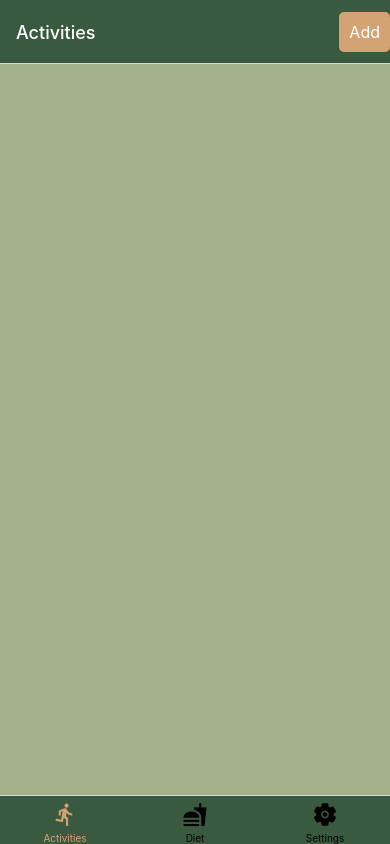
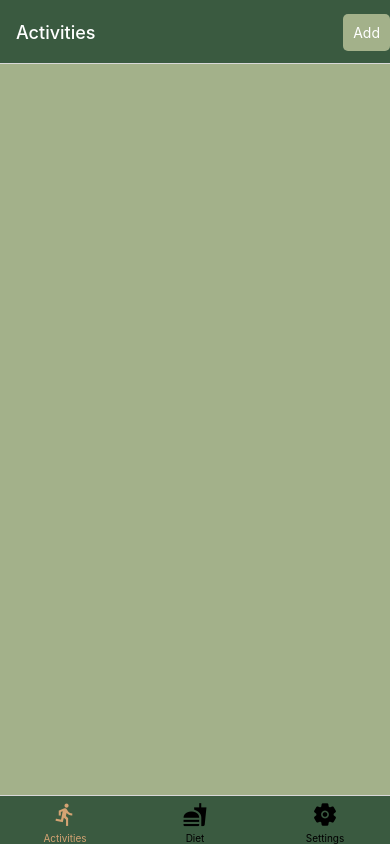
Before and after one commit to YaoyiW27/activity-diet-tracker, a React Native app: screen /Activities in a window 390 px wide. Built offline with nearby package versions, Linux system fonts and the light colour scheme.

Commit message:
changed theme settings for color and text for all screens

```diff
--- a/Screens/Activities.js
+++ b/Screens/Activities.js
@@ -1,23 +1,26 @@
-import React from 'react';
+import React, { useContext } from 'react';
 import { View, Text, TouchableOpacity, StyleSheet } from 'react-native';
 import ItemsList from '../components/ItemsList';
+import { ThemeContext } from '../context/ThemeContext';
 
 export default function Activities({ navigation }) {
+  const { themeStyles } = useContext(ThemeContext);
+
   React.useLayoutEffect(() => {
     navigation.setOptions({
       headerRight: () => (
         <TouchableOpacity
           onPress={() => navigation.navigate('AddActivity')}
-          style={styles.addButton}
+          style={[styles.addButton, { backgroundColor: themeStyles.backgroundColor }]}
         >
-          <Text style={styles.addButtonText}>Add</Text>
+          <Text style={{ color: themeStyles.textColor }}>Add</Text>
         </TouchableOpacity>
       ),
     });
-  }, [navigation]);
+  }, [navigation, themeStyles]);
 
   return (
-    <View style={styles.container}>
+    <View style={[styles.container, { backgroundColor: themeStyles.backgroundColor }]}>
       <ItemsList type="activities" />
     </View>
   );
@@ -29,15 +32,9 @@ const styles = StyleSheet.create({
     justifyContent: 'center',
     alignItems: 'stretch',
     padding: 10,
-    backgroundColor: '#a3b18a'
   },
   addButton: {
-    backgroundColor: '#d4a373',
     padding: 10,
     borderRadius: 5,
   },
-  addButtonText: {
-    color: '#fff',
-    fontSize: 16,
-  }
 });
--- a/Screens/AddActivity.js
+++ b/Screens/AddActivity.js
@@ -3,8 +3,10 @@ import { View, Text, TextInput, Alert, StyleSheet, TouchableOpacity } from 'reac
 import DropDownPicker from 'react-native-dropdown-picker';
 import DateTimePicker from '@react-native-community/datetimepicker';
 import { DataContext } from '../context/DataContext';
+import { ThemeContext } from '../context/ThemeContext';
 
 export default function AddActivity({ navigation }) {
+    const { themeStyles } = useContext(ThemeContext);
     const [activity, setActivity] = useState('');
     const [date, setDate] = useState(null);
     const [duration, setDuration] = useState('');
@@ -52,7 +54,7 @@ export default function AddActivity({ navigation }) {
 
     return (
         <View style={styles.container}>
-            <Text style={styles.label}>Activity *</Text>
+            <Text style={[styles.label, { color: themeStyles.textColor }]}>Activity *</Text>
             <DropDownPicker
                 open={open}
                 value={activity}
@@ -69,14 +71,14 @@ export default function AddActivity({ navigation }) {
                 placeholder='Select An Activity'
                 style={styles.picker}
             />
-            <Text style={styles.label}>Duration (min) *</Text>
+            <Text style={[styles.label, { color: themeStyles.textColor }]}>Duration (min) *</Text>
             <TextInput
                 style={styles.input}
                 keyboardType='numeric'
                 value={duration}
                 onChangeText={setDuration}
             />
-            <Text style={styles.label}>Date *</Text>
+            <Text style={[styles.label, { color: themeStyles.textColor }]}>Date *</Text>
             <TouchableOpacity onPress={() => setShowDatePicker(true)} style={styles.input}>
                 <Text>{displayDate}</Text>
             </TouchableOpacity>
@@ -90,10 +92,10 @@ export default function AddActivity({ navigation }) {
             )}
             <View style={styles.buttonContainer}>
                 <TouchableOpacity style={styles.button} onPress={() => navigation.goBack()}>
-                    <Text style={styles.buttonText}>Cancel</Text>
+                    <Text style={{ color: themeStyles.textColor, textAlign: 'center'}}>Cancel</Text>
                 </TouchableOpacity>
                 <TouchableOpacity style={styles.button} onPress={onSave}>
-                    <Text style={styles.buttonText}>Save</Text>
+                    <Text style={{ color: themeStyles.textColor, textAlign: 'center'}}>Save</Text>
                 </TouchableOpacity>
             </View>
         </View>
@@ -138,7 +140,7 @@ const styles = StyleSheet.create({
         flex: 0.48,
     },
     buttonText: {
-        color: '#fff',
+        color: '#000',
         textAlign: 'center',
     },
 });
--- a/Screens/AddDiet.js
+++ b/Screens/AddDiet.js
@@ -2,8 +2,10 @@ import React, { useState, useContext, useLayoutEffect } from 'react';
 import { View, Text, TextInput, Alert, StyleSheet, TouchableOpacity, Button } from 'react-native';
 import DateTimePicker from '@react-native-community/datetimepicker';
 import { DataContext } from '../context/DataContext';
+import { ThemeContext } from '../context/ThemeContext';
 
 export default function AddDiet({ navigation }) {
+    const { themeStyles } = useContext(ThemeContext);
     const [description, setDescription] = useState('');
     const [calories, setCalories] = useState('');
     const [date, setDate] = useState(new Date());
@@ -51,20 +53,20 @@ export default function AddDiet({ navigation }) {
 
     return (
         <View style={styles.container}>
-            <Text style={styles.label}>Description *</Text>
+            <Text style={[styles.label, { color: themeStyles.textColor }]}>Description *</Text>
             <TextInput
                 style={styles.input}
                 value={description}
                 onChangeText={setDescription}
             />
-            <Text style={styles.label}>Calories *</Text>
+            <Text style={[styles.label, { color: themeStyles.textColor }]}>Calories *</Text>
             <TextInput
                 style={styles.input}
                 keyboardType='numeric'
                 value={calories}
                 onChangeText={setCalories}
             />
-            <Text style={styles.label}>Date *</Text>
+            <Text style={[styles.label, { color: themeStyles.textColor }]}>Date *</Text>
             <TouchableOpacity onPress={() => setShowDatePicker(true)} style={styles.input}>
                 <Text>{formattedDate}</Text>
             </TouchableOpacity>
@@ -78,10 +80,10 @@ export default function AddDiet({ navigation }) {
             )}
             <View style={styles.buttonContainer}>
                 <TouchableOpacity style={styles.button} onPress={() => navigation.goBack()}>
-                    <Text style={styles.buttonText}>Cancel</Text>
+                    <Text style={{ color: themeStyles.textColor, textAlign: 'center'}}>Cancel</Text>
                 </TouchableOpacity>
                 <TouchableOpacity style={styles.button} onPress={onSave}>
-                    <Text style={styles.buttonText}>Save</Text>
+                    <Text style={{ color: themeStyles.textColor, textAlign: 'center'}}>Save</Text>
                 </TouchableOpacity>
             </View>
         </View>
@@ -120,7 +122,7 @@ const styles = StyleSheet.create({
       flex: 0.48,
     },
     buttonText: {
-      color: '#fff',
+      color: '#000',
       textAlign: 'center',
     },
 });
--- a/Screens/Diet.js
+++ b/Screens/Diet.js
@@ -1,23 +1,26 @@
-import React from 'react';
+import React, { useContext } from 'react';
 import { View, Text, TouchableOpacity, StyleSheet } from 'react-native';
 import ItemsList from '../components/ItemsList';
+import { ThemeContext } from '../context/ThemeContext';
 
 export default function Diet({ navigation }) {
+  const { themeStyles } = useContext(ThemeContext);
+
   React.useLayoutEffect(() => {
     navigation.setOptions({
       headerRight: () => (
         <TouchableOpacity
           onPress={() => navigation.navigate('AddDiet')}
-          style={styles.addButton}
+          style={[styles.addButton, { backgroundColor: themeStyles.backgroundColor }]}
         >
-          <Text style={styles.addButtonText}>Add</Text>
+          <Text style={{ color: themeStyles.textColor }}>Add</Text>
         </TouchableOpacity>
       ),
     });
-  }, [navigation]);
+  }, [navigation, themeStyles]);
 
   return (
-    <View style={styles.container}>
+    <View style={[styles.container, { backgroundColor: themeStyles.backgroundColor }]}>
       <ItemsList type="diet" />
     </View>
   );
@@ -29,15 +32,9 @@ const styles = StyleSheet.create({
     justifyContent: 'center',
     alignItems: 'stretch',
     padding: 10,
-    backgroundColor: '#a3b18a'
   },
   addButton: {
-    backgroundColor: '#d4a373',
     padding: 10,
     borderRadius: 5,
   },
-  addButtonText: {
-    color: '#fff',
-    fontSize: 16,
-  }
 });
--- a/Screens/Settings.js
+++ b/Screens/Settings.js
@@ -1,15 +1,15 @@
-import React, { useContext } from 'react'
-import { View, Text, Button, StyleSheet } from 'react-native'
-import { ThemeContext } from '../context/ThemeContext'
+import React, { useContext } from 'react';
+import { View, Button, StyleSheet } from 'react-native';
+import { ThemeContext } from '../context/ThemeContext';
 
 export default function Settings() {
-  const { theme, toggleTheme } = useContext(ThemeContext);
+  const { themeStyles, toggleTheme } = useContext(ThemeContext);
 
   return (
-    <View style={styles.container}>
-      <Button title="Toggle Theme" onPress={toggleTheme} />
+    <View style={[styles.container, { backgroundColor: themeStyles.backgroundColor }]}>
+      <Button title="Toggle Theme" onPress={toggleTheme} color={themeStyles.textColor} />
     </View>
-  )
+  );
 }
 
 const styles = StyleSheet.create({
@@ -18,6 +18,5 @@ const styles = StyleSheet.create({
     justifyContent: 'center',
     alignItems: 'center',
     padding: 10,
-    backgroundColor: '#a3b18a'
   },
 });
--- a/context/ThemeContext.js
+++ b/context/ThemeContext.js
@@ -1,4 +1,4 @@
-import React, { createContext, useState } from 'react'
+import React, { createContext, useState } from 'react';
 
 export const ThemeContext = createContext();
 
@@ -6,12 +6,16 @@ export const ThemeProvider = ({ children }) => {
   const [theme, setTheme] = useState('light');
 
   const toggleTheme = () => {
-    setTheme(prevTheme => prevTheme === 'light' ? 'dark' : 'light');
-  }
+    setTheme((prevTheme) => (prevTheme === 'light' ? 'dark' : 'light'));
+  };
+
+  const themeStyles = theme === 'light'
+    ? { backgroundColor: '#a3b18a', textColor: '#fff' }
+    : { backgroundColor: '#84a98c', textColor: '#000' };
 
   return (
-    <ThemeContext.Provider value={{theme, toggleTheme}}>
-        {children}
+    <ThemeContext.Provider value={{ themeStyles, toggleTheme }}>
+      {children}
     </ThemeContext.Provider>
-  )
-}
+  );
+};
```
